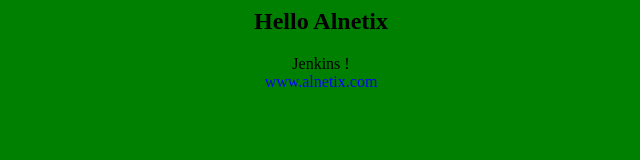
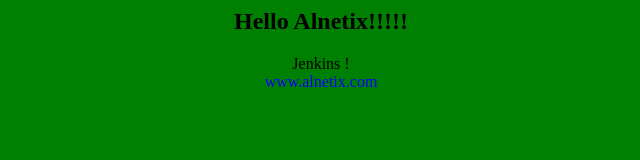
Before and after one commit to htech7x/app-jenkins, a plain HTML site: page index.html in a window 1280 px wide. Shown: the whole page, without its empty margins (319-959 px from the left). Drawn offline with Linux system fonts and the light colour scheme.

```diff
--- a/index.html
+++ b/index.html
@@ -1,7 +1,7 @@
 <html>
 <body bgcolor="green">
 <center>
-<h2><font color=black>Hello Alnetix</font></h2>
+<h2><font color=black>Hello Alnetix!!!!!</font></h2>
 Jenkins !<br>
 <font color=blue>www.alnetix.com</font>
 
```
